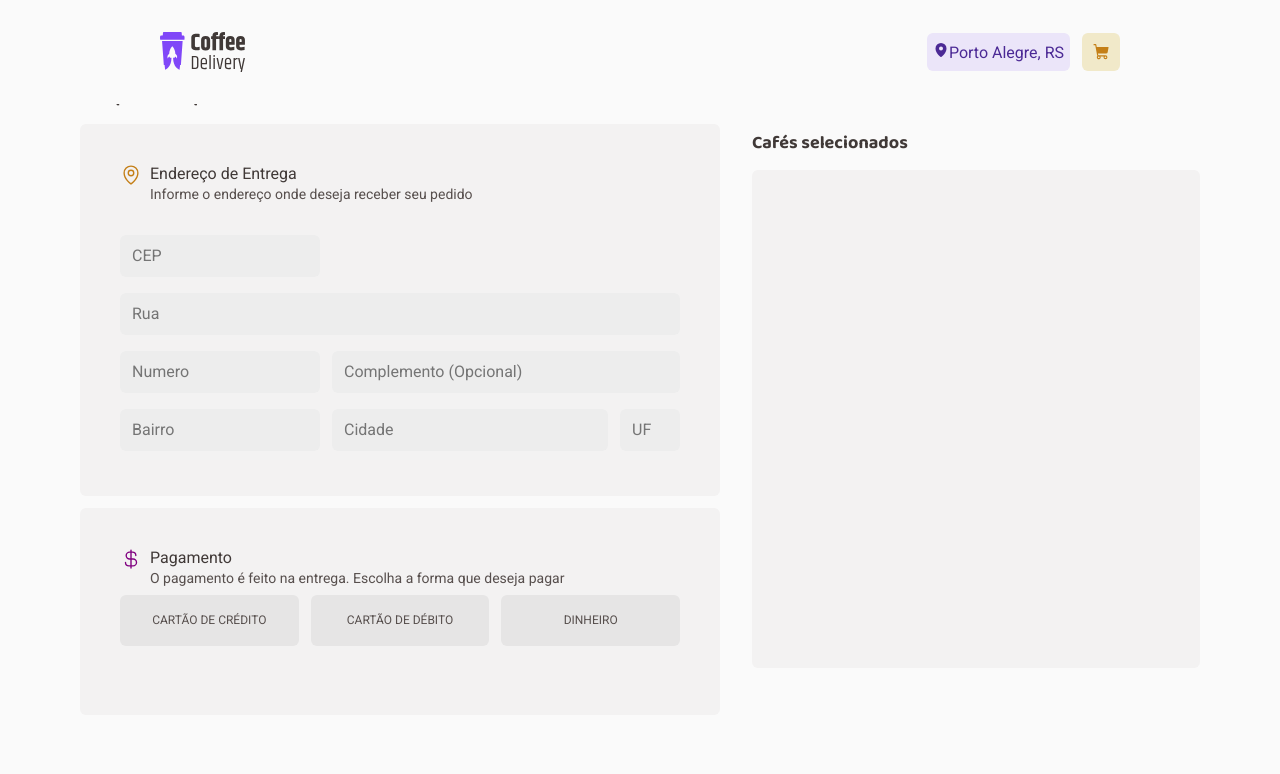
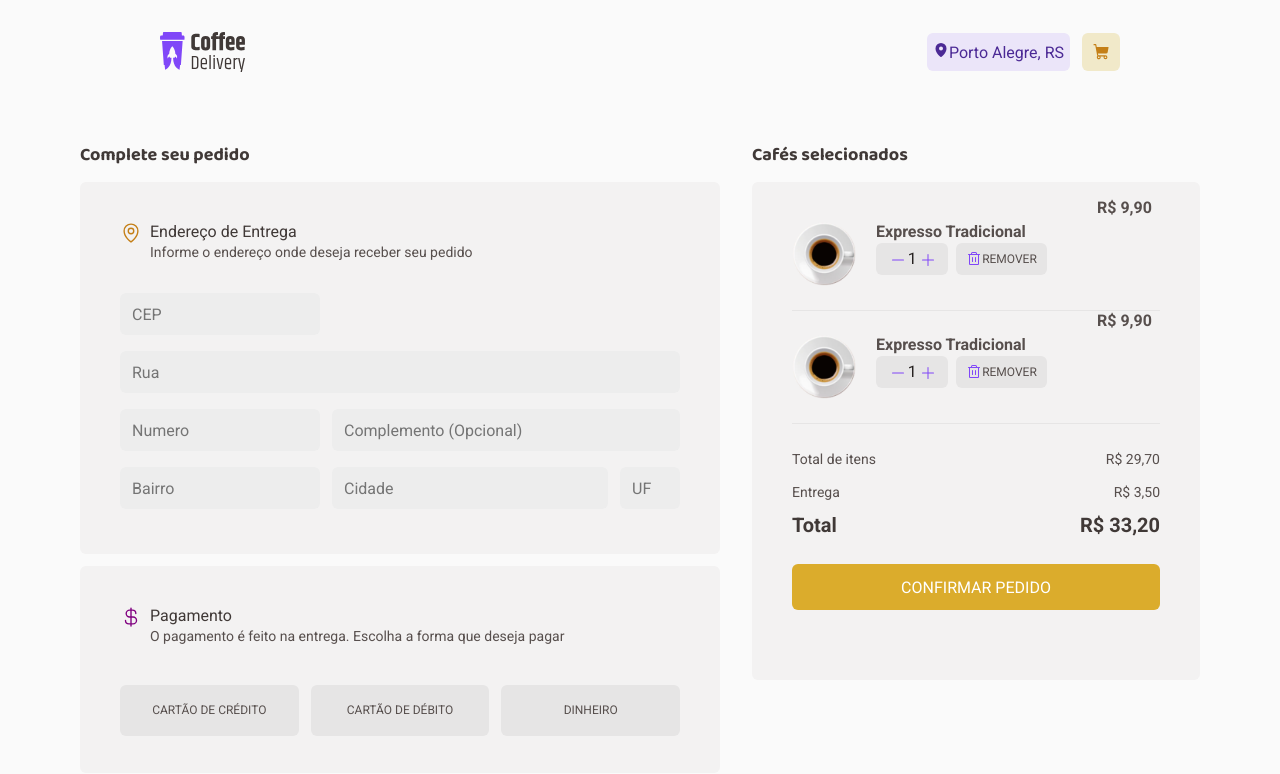
Before and after one commit to daniellichotti/desafio-02-coffe-delivery, a React (Vite) app: page /checkout in a window 1280 px wide. Shown: the top 774 px of the page. Built offline with nearby package versions, Linux system fonts and the light colour scheme.

Commit message:
Implementar a pagina de Checkout - Pagina completada

```diff
--- a/src/components/ButtonLabel/index.tsx
+++ /dev/null
@@ -1,5 +0,0 @@
-import { ButtonContainer } from './styled'
-
-export function ButtonLabel() {
-  return <ButtonContainer>Label</ButtonContainer>
-}
--- /dev/null
+++ b/src/components/ButtonOrderConfirmation/index.tsx
@@ -0,0 +1,5 @@
+import { ButtonContainer } from './styled'
+
+export function ButtonOrderConfirmation() {
+  return <ButtonContainer>confirmar pedido</ButtonContainer>
+}
--- a/src/components/ButtonLabel/styled.ts
+++ b/src/components/ButtonOrderConfirmation/styled.ts
@@ -1,14 +1,16 @@
 import styled from 'styled-components'
 
 export const ButtonContainer = styled.button`
+  width: 368px;
   height: 46px;
-  width: 132px;
   border-radius: 6px;
   border: none;
 
   background-color: ${(props) => props.theme.yellow};
   color: ${(props) => props.theme.white};
 
+  text-transform: uppercase;
+
   &:hover {
     background-color: ${(props) => props.theme['yellow-dark']};
   }
--- a/src/components/ButtonRemove/index.tsx
+++ b/src/components/ButtonRemove/index.tsx
@@ -6,7 +6,7 @@ export function ButtonRemove() {
   return (
     <ButtonContainer>
       <StyledTrashPin />
-      REMOVER
+      <p>remover</p>
     </ButtonContainer>
   )
 }
--- a/src/components/ButtonRemove/styled.ts
+++ b/src/components/ButtonRemove/styled.ts
@@ -10,6 +10,21 @@ export const ButtonContainer = styled.button`
   background: ${(props) => props.theme['base-button']};
   color: ${(props) => props.theme['base-text']};
 
+  display: flex;
+  align-items: center;
+  justify-content: center;
+
+  p {
+    font-family: 'Roboto';
+    font-style: normal;
+    font-weight: 400;
+    font-size: 12px;
+    line-height: 160%;
+    text-transform: uppercase;
+
+    color: ${(props) => props.theme['base-text']};
+  }
+
   &:hover {
     background: ${(props) => props.theme['base-hover']};
     color: ${(props) => props.theme['base-subtitle']};
--- /dev/null
+++ b/src/components/InputNumberItems/index.tsx
@@ -0,0 +1,16 @@
+import { Minus, Plus } from '@phosphor-icons/react'
+import { InputNumberItemsContainer, MinusPlusButtom } from './styles'
+
+export function InputNumberItems() {
+  return (
+    <InputNumberItemsContainer>
+      <MinusPlusButtom>
+        <Minus />
+      </MinusPlusButtom>
+      <p>1</p>
+      <MinusPlusButtom>
+        <Plus />
+      </MinusPlusButtom>
+    </InputNumberItemsContainer>
+  )
+}
--- /dev/null
+++ b/src/components/InputNumberItems/styles.ts
@@ -0,0 +1,39 @@
+import styled from 'styled-components'
+
+export const InputNumberItemsContainer = styled.div`
+  width: 72px;
+  height: 32px;
+
+  border-radius: 6px;
+
+  background-color: ${(props) => props.theme['base-button']};
+  display: flex;
+  align-items: center;
+  justify-content: center;
+
+  color: ${(props) => props.theme['base-title']};
+
+  p {
+    font-family: 'Roboto';
+    font-style: normal;
+    font-weight: 400;
+    font-size: 16px;
+    line-height: 130%;
+    text-align: center;
+
+    margin-right: 3.5px;
+    margin-left: 4px;
+  }
+`
+
+export const MinusPlusButtom = styled.button`
+  width: 14px;
+  height: 14px;
+  border: none;
+  background-color: ${(props) => props.theme['base-button']};
+  color: ${(props) => props.theme.purple};
+
+  &:hover {
+    color: ${(props) => props.theme['purple-dark']};
+  }
+`
--- a/src/components/MainCheckout/index.tsx
+++ b/src/components/MainCheckout/index.tsx
@@ -5,6 +5,9 @@ import {
   CepInput,
   CheckOutContainer,
   CidadeInput,
+  CoffeeItems,
+  CoffeeItemsButtons,
+  CoffeeItemsContainer,
   ComplementoInput,
   DeliveryAdressForm,
   DeliveryForm,
@@ -18,8 +21,14 @@ import {
   PaymentSelectionText,
   RuaInput,
   StyledMapPin,
+  TotalAndDeliveryPrices,
+  TotalPriceItems,
   UfInput,
 } from './styles'
+import { InputNumberItems } from '../InputNumberItems'
+import { ButtonRemove } from '../ButtonRemove'
+import expressoTradicional from '../../assets/expressoTradicional.svg'
+import { ButtonOrderConfirmation } from '../ButtonOrderConfirmation'
 
 export function MainCheckout() {
   return (
@@ -65,7 +74,49 @@ export function MainCheckout() {
         </OrderForm>
         <OrderConfirmation>
           <h1>Cafés selecionados</h1>
-          <OrderConfirmationCard />
+          <OrderConfirmationCard>
+            <CoffeeItemsContainer>
+              <CoffeeItems>
+                <img src={expressoTradicional} alt="" />
+                <div>
+                  <h2>Expresso Tradicional</h2>
+                  <CoffeeItemsButtons>
+                    <InputNumberItems />
+                    <ButtonRemove />
+                  </CoffeeItemsButtons>
+                </div>
+              </CoffeeItems>
+              <h2>R$ 9,90</h2>
+            </CoffeeItemsContainer>
+            <CoffeeItemsContainer>
+              <CoffeeItems>
+                <img src={expressoTradicional} alt="" />
+                <div>
+                  <h2>Expresso Tradicional</h2>
+                  <CoffeeItemsButtons>
+                    <InputNumberItems />
+                    <ButtonRemove />
+                  </CoffeeItemsButtons>
+                </div>
+              </CoffeeItems>
+              <h2>R$ 9,90</h2>
+            </CoffeeItemsContainer>
+            <TotalPriceItems>
+              <TotalAndDeliveryPrices>
+                <p>Total de itens</p>
+                <p>R$ 29,70</p>
+              </TotalAndDeliveryPrices>
+              <TotalAndDeliveryPrices>
+                <p>Entrega</p>
+                <p>R$ 3,50</p>
+              </TotalAndDeliveryPrices>
+              <TotalAndDeliveryPrices>
+                <h2>Total </h2>
+                <h2>R$ 33,20</h2>
+              </TotalAndDeliveryPrices>
+            </TotalPriceItems>
+            <ButtonOrderConfirmation />
+          </OrderConfirmationCard>
         </OrderConfirmation>
       </CheckOutContainer>
     </>
--- a/src/components/MainCheckout/styles.ts
+++ b/src/components/MainCheckout/styles.ts
@@ -7,7 +7,6 @@ export const CheckOutContainer = styled.div`
   padding: 144px 160px 144px 160px;
 
   display: flex;
-  align-items: center;
   justify-content: center;
   gap: 32px;
 `
@@ -149,6 +148,8 @@ export const PaymentMethodButtonsContainer = styled.div`
   width: 560px;
   height: 51px;
 
+  margin-top: 32px;
+
   display: flex;
 
   gap: 12px;
@@ -204,6 +205,75 @@ export const OrderConfirmationCard = styled.div`
   height: 498px;
 
   margin-top: 15px;
+  padding: 16px 40px 16px 40px;
   border-radius: 6px;
   background-color: ${(props) => props.theme['base-card']};
 `
+
+export const CoffeeItemsContainer = styled.div`
+  display: flex;
+  gap: 50px;
+
+  border-bottom: 1px solid ${(props) => props.theme['base-button']};
+
+  img {
+    width: 64px;
+    height: 64px;
+    margin-right: 20px;
+  }
+  h2 {
+    font-family: 'Roboto';
+    font-style: normal;
+    font-weight: 700;
+    font-size: 16px;
+    line-height: 130%;
+    color: ${(props) => props.theme['base-text']};
+  }
+`
+
+export const CoffeeItems = styled.div`
+  display: flex;
+  margin-bottom: 24px;
+  margin-top: 24px;
+`
+export const CoffeeItemsButtons = styled.div`
+  display: flex;
+  gap: 8px;
+`
+
+export const TotalPriceItems = styled.div`
+  width: 368px;
+  height: 92px;
+  margin-top: 24px;
+  margin-bottom: 24px;
+
+  display: flex;
+  flex-direction: column;
+  gap: 12px;
+`
+
+export const TotalAndDeliveryPrices = styled.div`
+  width: 368px;
+  height: 21px;
+
+  display: flex;
+  align-items: center;
+  justify-content: space-between;
+  p {
+    font-family: 'Roboto';
+    font-style: normal;
+    font-weight: 400;
+    font-size: 14px;
+    line-height: 130%;
+    color: ${(props) => props.theme['base-text']};
+  }
+  h2 {
+    font-family: 'Roboto';
+    font-style: normal;
+    font-weight: 700;
+    font-size: 20px;
+    line-height: 130%;
+
+    color: ${(props) => props.theme['base-subtitle']};
+  }
+`
--- a/src/components/MainSuccess/styles.ts
+++ b/src/components/MainSuccess/styles.ts
@@ -3,10 +3,13 @@ import styled from 'styled-components'
 export const MainSuccessContainer = styled.div`
   width: 100vw;
 
-  margin-top: 80px;
+  padding: 160px 184px;
+
   display: flex;
   align-items: center;
   justify-content: center;
+
+  gap: 102px;
 `
 export const MainSuccessText = styled.div`
   h1 {
```
